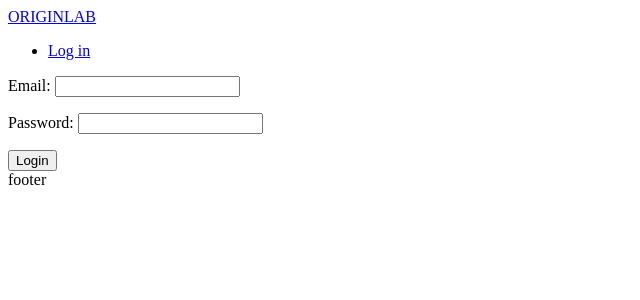
After one commit to logicalart/airbnb-clone, a Django app: page /users/login in a window 1280 px wide. The commit adds this page. Shown: the top 300 px of the page, without its empty margins (0-640 px from the left). Run offline with Django 3.2, Linux system fonts and the light colour scheme.

Commit message:
#0017 #14 User Log in & Log out

```diff
--- a/config/urls.py
+++ b/config/urls.py
@@ -6,6 +6,7 @@ from django.conf.urls.static import static
 urlpatterns = [
     path("", include("core.urls", namespace="core")),
     path("rooms/", include("rooms.urls", namespace="rooms")),
+    path("users/", include("users.urls", namespace="users")),
     path("admin/", admin.site.urls),
 ]
 
--- a/templates/partials/nav.html
+++ b/templates/partials/nav.html
@@ -1,5 +1,9 @@
 <a href="{% url "core:home" %}">ORIGINLAB</a>
 
 <ul>
-    <li><a href="#">Login</a></li>
+    {% if user.is_authenticated %}
+    <li><a href="{% url "users:logout" %}">Log out</a></li>
+    {% else %}
+    <li><a href="{% url "users:login" %}">Log in</a></li>
+    {% endif %}
 </ul>
--- /dev/null
+++ b/templates/users/login.html
@@ -0,0 +1,18 @@
+{% extends "base.html" %}
+
+{% block page_title %}
+Log In
+{% endblock page_title %}
+
+{% block search-bar %}
+{% endblock search-bar %}
+
+{% block content %}
+
+<form method="POST" action="{% url "users:login" %}">
+    {% csrf_token %}
+    {{form.as_p}}
+    <button>Login</button>
+</form>
+
+{% endblock content %}
--- /dev/null
+++ b/users/forms.py
@@ -0,0 +1,23 @@
+from django import forms
+from . import models
+
+
+class LoginForm(forms.Form):
+
+    email = forms.EmailField()
+    password = forms.CharField(widget=forms.PasswordInput)
+
+    def clean(self):
+        email = self.cleaned_data.get("email")
+        password = self.cleaned_data.get("password")
+        try:
+            user = models.User.objects.get(email=email)
+            if user.check_password(password):
+                return self.cleaned_data
+            else:
+                self.add_error("password", forms.ValidationError("Password is wrong"))
+        except models.User.DoesNotExist:
+            raise forms.ValidationError("User does not exist.")
+
+    def clean_password(self):
+        self.add_error("email", forms.ValidationError("User does not exist"))
--- /dev/null
+++ b/users/urls.py
@@ -0,0 +1,9 @@
+from django.urls import path
+from . import views
+
+app_name = "users"
+
+urlpatterns = [
+    path("login", views.LoginView.as_view(), name="login"),
+    path("logout", views.log_out, name="logout"),
+]
--- a/users/views.py
+++ b/users/views.py
@@ -1,3 +1,25 @@
-from django.shortcuts import render
+from django.views import View
+from django.views.generic import FormView
+from django.urls import reverse_lazy
+from django.shortcuts import render, redirect, reverse
+from django.contrib.auth import authenticate, login, logout
+from . import forms
 
-# Create your views here.
+
+class LoginView(FormView):
+    template_name = "users/login.html"
+    form_class = forms.LoginForm
+    success_url = reverse_lazy("core:home")
+
+    def form_valid(self, form):
+        email = form.cleaned_data.get("email")
+        password = form.cleaned_data.get("password")
+        user = authenticate(self.request, username=email, password=password)
+        if user is not None:
+            login(self.request, user)
+        return super().form_valid(form)
+
+
+def log_out(request):
+    logout(request)
+    return redirect(reverse("core:home"))
```
